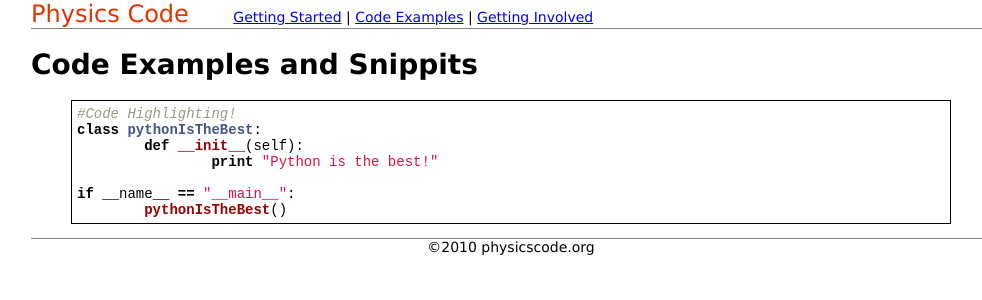
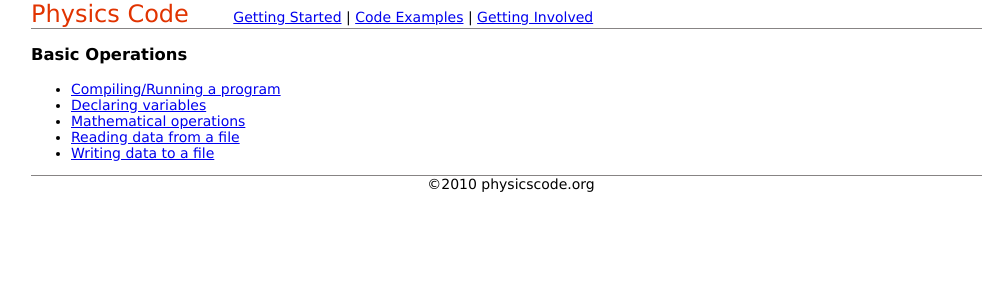
Before and after one commit to davidwisch/physicscode, a Jekyll site: the page built from site/examples/index.markdown, in a window 1280 px wide. Shown: the top 300 px of the page, without its empty margins (129-1111 px from the left). Built offline with Jekyll 4.4.1, drawn with Linux system fonts in a browser that asks for light colours.

Commit message:
created index of basic tutorials that need to be written

```diff
--- a/site/examples/index.markdown
+++ b/site/examples/index.markdown
@@ -3,14 +3,10 @@ layout: default
 title: Code Examples
 ---
 
-# Code Examples and Snippits
+### Basic Operations
 
-{% highlight python %}
-#Code Highlighting!
-class pythonIsTheBest:
-	def __init__(self):
-		print "Python is the best!"
-
-if __name__ == "__main__":
-	pythonIsTheBest()
-{% endhighlight %}
+* [Compiling/Running a program](/examples/basic_compiling.html)
+* [Declaring variables](/examples/basic_variable_declarations.html)
+* [Mathematical operations](/examples/basic_mathematical_operations.html)
+* [Reading data from a file](/examples/basic_reading_data.html)
+* [Writing data to a file](/examples/basic_writing_data.html)
--- a/site/gettingstarted/python_running.markdown
+++ /dev/null
@@ -1,6 +0,0 @@
----
-layout: default
-title: Running Python Programs
----
-
-# Running Python Programs
```
Also changed, not shown: site/examples/basic_compiling.markdown (added, +42 -0 lines), site/examples/basic_mathematical_operations.markdown (added), site/examples/basic_reading_data.markdown (added), site/examples/basic_variable_declarations.markdown (added), site/examples/basic_writing_data.markdown (added), 1 other file.
